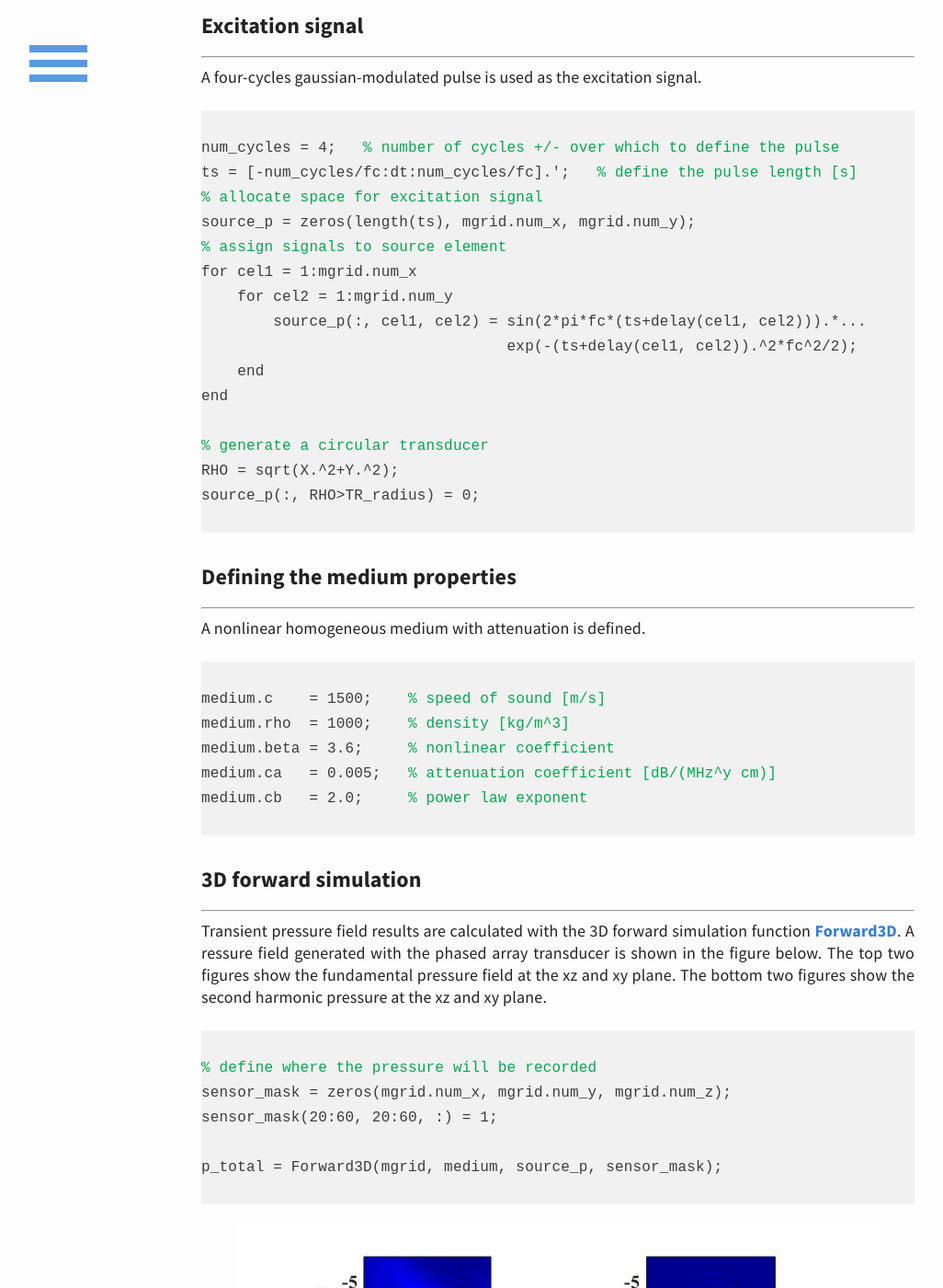
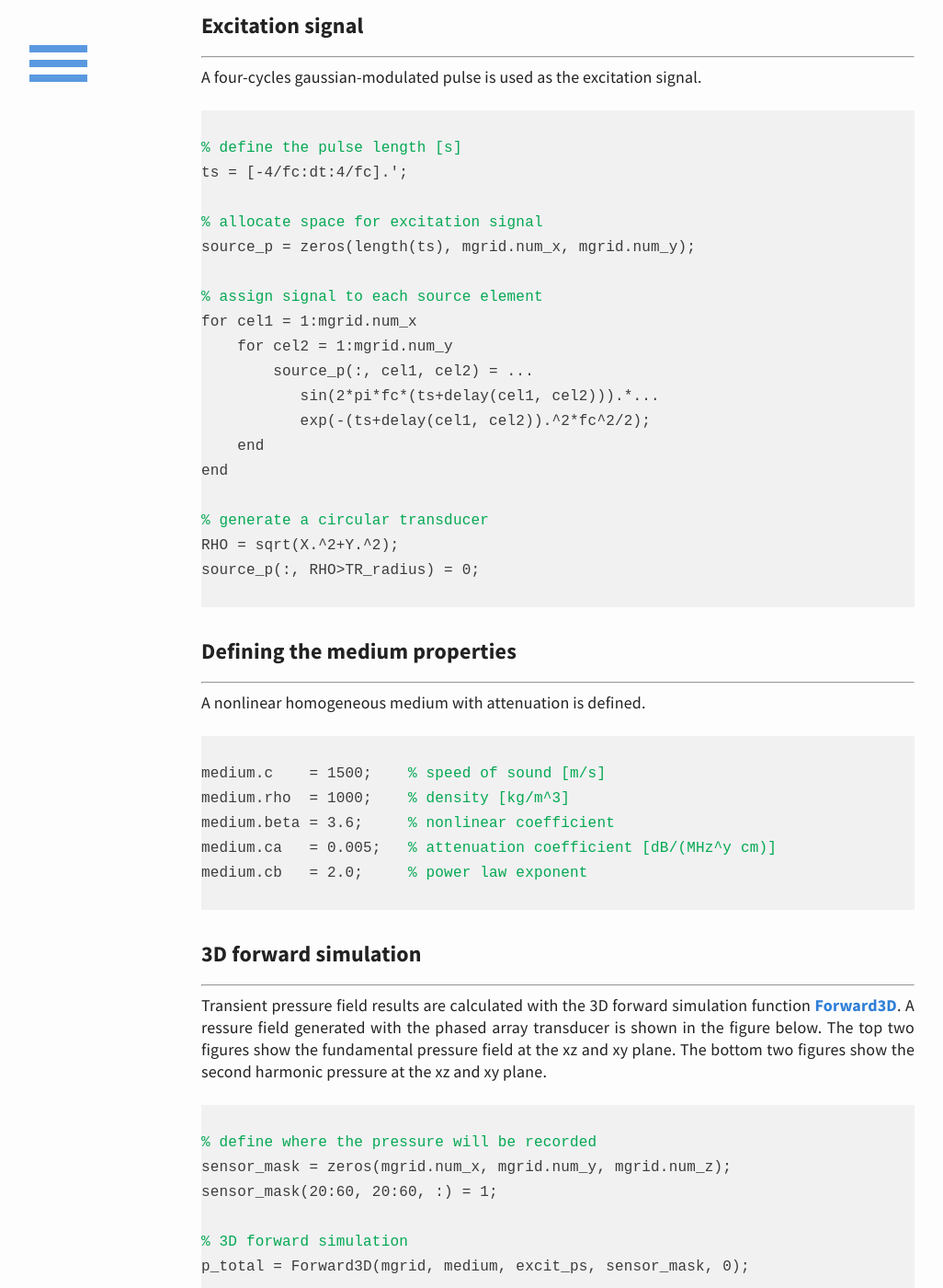
Before and after one commit to m-SOUND/mSOUND, a Jekyll site: the page built from _posts/2019-02-19-TMDM_3D_homogeneous.html, in a window 1280 px wide and 1400 px high, scrolled down 1423 px. Shown: the whole window at 92% size, without its empty margins (33-1059 px from the left). Built offline with Jekyll 4.4.1, drawn with Linux system fonts in a browser that asks for light colours; some of the changed text lies outside the part shown.

Commit message:
Update 2019-02-19-TMDM_3D_homogeneous.html

```diff
--- a/_posts/2019-02-19-TMDM_3D_homogeneous.html
+++ b/_posts/2019-02-19-TMDM_3D_homogeneous.html
@@ -47,7 +47,7 @@ TR_focus  = 0.0120;   <font color="#03a852"> % transducer focus length [m]</font
 TR_radius = 0.0075;   <font color="#03a852"> % Transducer diameter [m]</font>
 X = ones(mgrid.num_y,1)*mgrid.x;
 Y = (ones(mgrid.num_x,1)*mgrid.y).';
-<font color="#03a852">% calculate the delay for each element [m]</font>
+<font color="#03a852">% calculate the phase delay</font>
 delay = sqrt(X.^2 + Y.^2 + TR_focus^2)/medium.c0;
 delay = delay - min(min(delay));
 </code>
@@ -61,15 +61,18 @@ delay = delay - min(min(delay));
 A four-cycles gaussian-modulated pulse is used as the excitation signal.
 <pre>
 <code>
-num_cycles = 4;   <font color="#03a852">% number of cycles +/- over which to define the pulse</font>
-ts = [-num_cycles/fc:dt:num_cycles/fc].';   <font color="#03a852">% define the pulse length [s]</font>
+<font color="#03a852">% define the pulse length [s]</font>
+ts = [-4/fc:dt:4/fc].';
+
 <font color="#03a852">% allocate space for excitation signal</font>
 source_p = zeros(length(ts), mgrid.num_x, mgrid.num_y);
-<font color="#03a852">% assign signals to source element</font>
+
+<font color="#03a852">% assign signal to each source element</font>
 for cel1 = 1:mgrid.num_x
     for cel2 = 1:mgrid.num_y
-        source_p(:, cel1, cel2) = sin(2*pi*fc*(ts+delay(cel1, cel2))).*...
-                                  exp(-(ts+delay(cel1, cel2)).^2*fc^2/2);
+        source_p(:, cel1, cel2) = ...
+           sin(2*pi*fc*(ts+delay(cel1, cel2))).*...
+           exp(-(ts+delay(cel1, cel2)).^2*fc^2/2);
     end
 end
 
@@ -111,7 +114,8 @@ pressure at the xz and xy plane.
 sensor_mask = zeros(mgrid.num_x, mgrid.num_y, mgrid.num_z);
 sensor_mask(20:60, 20:60, :) = 1;
 
-p_total = Forward3D(mgrid, medium, source_p, sensor_mask);
+<font color="#03a852">% 3D forward simulation</font>
+p_total = Forward3D(mgrid, medium, excit_ps, sensor_mask, 0);
 </code>
 </pre>
 <img src="/mSOUND/img/TMDM_3D_homogeneous.jpg" alt="Pressure field generated with the phased array">
```
